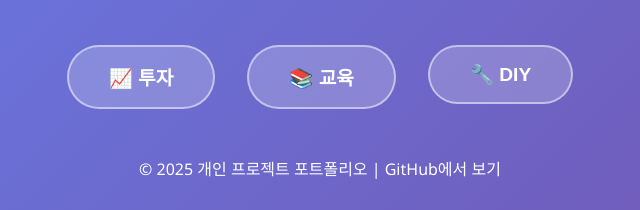
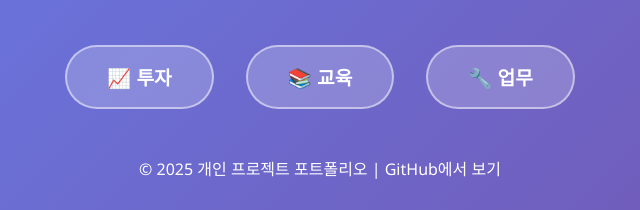
Before and after one commit to leechangsu2131/leechangsu2131.github.io, a plain HTML site: page index.html in a window 1280 px wide. Shown: the part 159-369 px from the top of the page, 320-960 px from the left. Drawn offline with Linux system fonts and the light colour scheme.

Commit message:
Update index.html

```diff
--- a/index.html
+++ b/index.html
@@ -212,7 +212,7 @@
             </div>
 
             <div class="menu-item">
-                <button class="menu-button" data-menu="diy">🔧 DIY</button>
+                <button class="menu-button" data-menu="diy">🔧 업무</button>
                 <div id="diy-menu" class="popup-menu">
                     <ul>
                         <li><a href="#">소메뉴 1</a></li>
```
